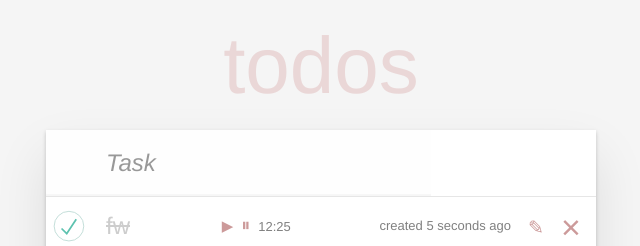
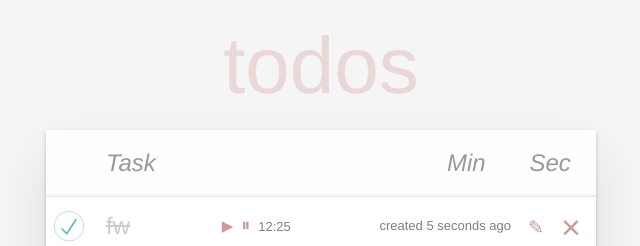
Before and after one commit to Aleksandr-Fi/react-second, a React (Create React App) app: page / in a window 1280 px wide. Shown: the top 246 px of the page, without its empty margins (319-959 px from the left). Built offline with nearby package versions, Linux system fonts and the light colour scheme.

Commit message:
debug submit

```diff
--- a/src/components/NewTaskForm/NewTaskForm.jsx
+++ b/src/components/NewTaskForm/NewTaskForm.jsx
@@ -6,8 +6,8 @@ class NewTaskForm extends Component {
     super(props)
     this.state = {
       text: '',
-      min: 12,
-      sec: 25,
+      min: '',
+      sec: '',
     }
     this.onChange = (e) => {
       this.setState({
@@ -16,11 +16,15 @@ class NewTaskForm extends Component {
     }
     this.onSubmit = (e) => {
       e.preventDefault()
+      const min = this.state.min ? this.state.min : 0
+      const sec = this.state.sec ? this.state.sec : 0
       if (this.state.text.trim()) {
-        this.props.addTask(this.state.text, this.state.min, this.state.sec)
+        this.props.addTask(this.state.text, min, sec)
       }
       this.setState({
         text: '',
+        min: '',
+        sec: '',
       })
     }
   }
@@ -42,12 +46,31 @@ class NewTaskForm extends Component {
             value={this.state.text}
           />
         </label>
-        {/* <label className="input-label label-new-todo-form__timer">
-          <input className="new-todo-form__timer" tabindex="0" name="min" placeholder="Min" autoFocus />
-        </label> */}
-        {/* <label className="input-label label-new-todo-form__timer">
-          <input className="new-todo-form__timer" tabindex="0" name="sec" placeholder="Sec" autoFocus />
-        </label> */}
+        <label className="input-label label-new-todo-form__timer">
+          <input
+            className="new-todo-form__timer"
+            tabIndex={0}
+            name="min"
+            placeholder="Min"
+            autoFocus
+            onChange={this.onChange}
+            value={this.state.min}
+          />
+        </label>
+        <label className="input-label label-new-todo-form__timer">
+          <input
+            className="new-todo-form__timer"
+            tabIndex={0}
+            name="sec"
+            placeholder="Sec"
+            autoFocus
+            onChange={this.onChange}
+            value={this.state.sec}
+          />
+        </label>
+        <label className="input-label ">
+          <input className="input-submit-timer" type="submit" hidden />
+        </label>
       </form>
     )
   }
```
